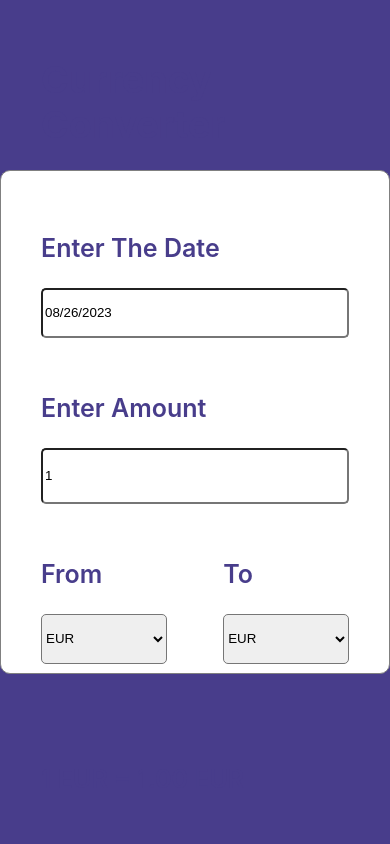
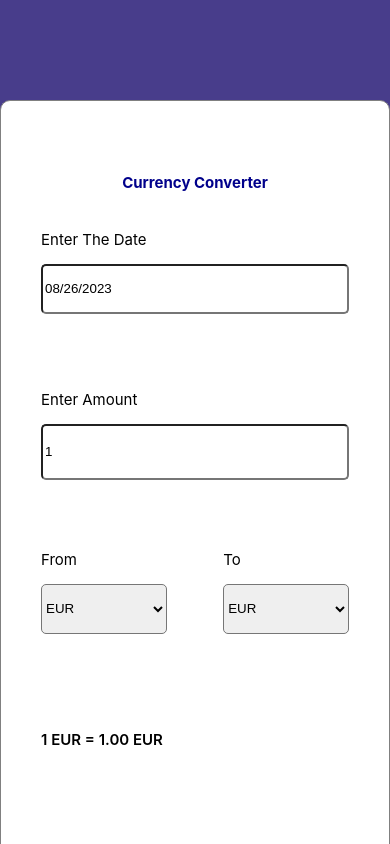
Before and after one commit to Lucky-Yandy/currency-conversion, a React (Create React App) app: page / in a window 390 px wide. Shown: the top 844 px of the page. Built offline with nearby package versions, Linux system fonts and the light colour scheme.

Commit message:
fixed some css style

```diff
--- a/src/App.css
+++ b/src/App.css
@@ -1,37 +1,34 @@
 .backgroundcolor{
   background-color:DarkSlateBlue;
-  height:100vh;
+  height:100%;
+  width:100%;
   display:flex;
-
   align-items:center;
 }
 
 .currencyapp{
-
+  width:600px;
+  height:800px;
   background-color:white;
-  width:40%;
-  height:80%;
-  border:1px solid gray;
+  margin-top:164px;
+  margin-bottom:163px;
   display:flex;
   flex-direction:column;
-  align-items:center;
   justify-content:flex-start;
   border-radius: 10px;
-  gap:30px;
-  font-size:25px;
-  color:DarkSlateBlue
+  gap:20px;
+
+
 }
 
-h2{
 
-}
 .boxfordateAndAmount{
 
  width:100%;
  height:150px;
   display: flex;
   flex-direction:column;
-  font-weight:600;
+
 
 
 }
@@ -53,8 +50,6 @@ h2{
   flex-direction:row;
   justify-content:center;
   width:100%;
-   font-weight:600;
-
 
 
 }
@@ -101,44 +96,51 @@ button:hover {
 
 .resultdisplay {
   display: flex;
-  width:100%;
   justify-content: flex-start;
   font-weight:600;
+
   margin-top:20px;
+
+
 
 }
 
-.resultdisplay p {
-  width:100%;
 
-}
 
 .boxforcoverter .css-13cymwt-control {
   height: 50px; /* Adjust the height of the .css-13cymwt-control element */
 }
 
 /*0000000000000000000000000000000000000000000000000000000000000000000000000*/
-@media(max-width:768px){
-  .backgroundcolor{
-  height:100vh;
-  display:flex;
-  justify-content:center;
-  align-items:center;
-  background-color:DarkSlateBlue;
+@media(max-width:400px){
+ h2{
+ padding-top:20px;
+ font-size:20px;
+ color:darkblue;
+}
+.currencyapp{
+  gap:10px;
+  font-size:10px;
+  margin-top:100px;
+  margin-bottom:100px;
+
+
+}
+}
+@media(max-width:900px){
+ h2{
+padding-top:20px;
+ font-size:15px;
+ color:darkblue;
+
 }
 
 
 .currencyapp{
-  background-color:white;
-  border:1px solid gray;
-  display:flex;
-  flex-direction:column;
-  align-items:center;
-  justify-content:center;
-  border-radius: 10px;
-  width:300px;
-  height:80%;
-
+  gap:10px;
+  font-size:25px;
+   margin-top:200px;
+    margin-bottom:200px;
 }
 
 
@@ -239,21 +241,19 @@ button{
 }
 
 
-@media only screen
-  and (min-device-width : 768px)
-  and (max-device-width : 1024px)
-{
+@media(max-width:760px){
+h2{
+padding-top:20px;
+ font-size:15px;
+ color:darkblue;
+}
+
 
 .currencyapp{
-  background-color:white;
-  border:1px solid gray;
-  display:flex;
-  flex-direction:column;
-  align-items:center;
-  justify-content:center;
-  border-radius: 10px;
-  width:400px;
-  height:50%;
+  font-size:15px;
+  margin-top:100px;
+  margin-bottom:100px;
 
 }
+
 }
--- a/src/App.js
+++ b/src/App.js
@@ -41,8 +41,8 @@ function App() {
 		            value={inputAmount}
 		            onChange={e =>setInputAmount(e.target.value)}
 		            />
-		      </div>
-		      <div className="getcurrency" >
+		       </div>
+		       <div className="getcurrency" >
 			 <div className="boxforcoverter" id="boxFrom">
 			   <p> From</p>
 			    <SelectedCurrency  currencyOptions={currencyOptions}          selectedCurrency={selectedLeftOption}
```
